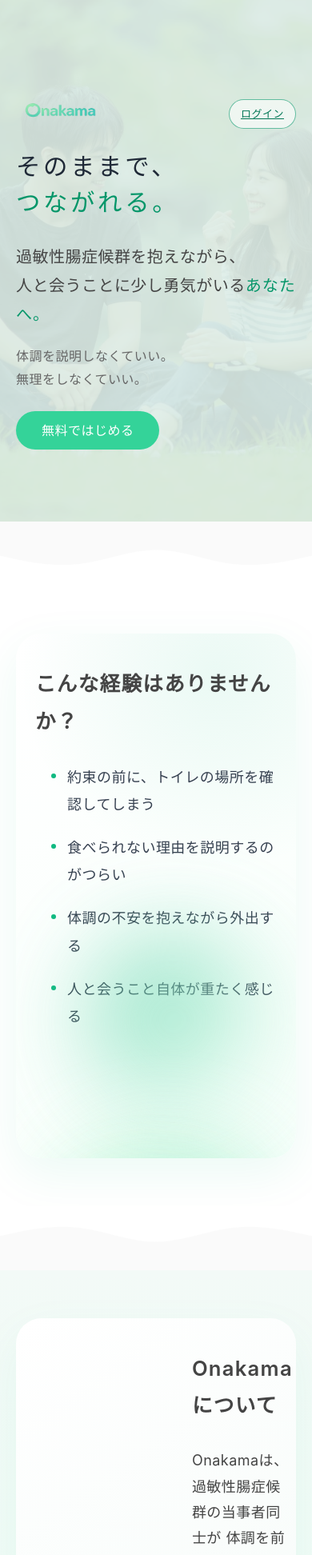
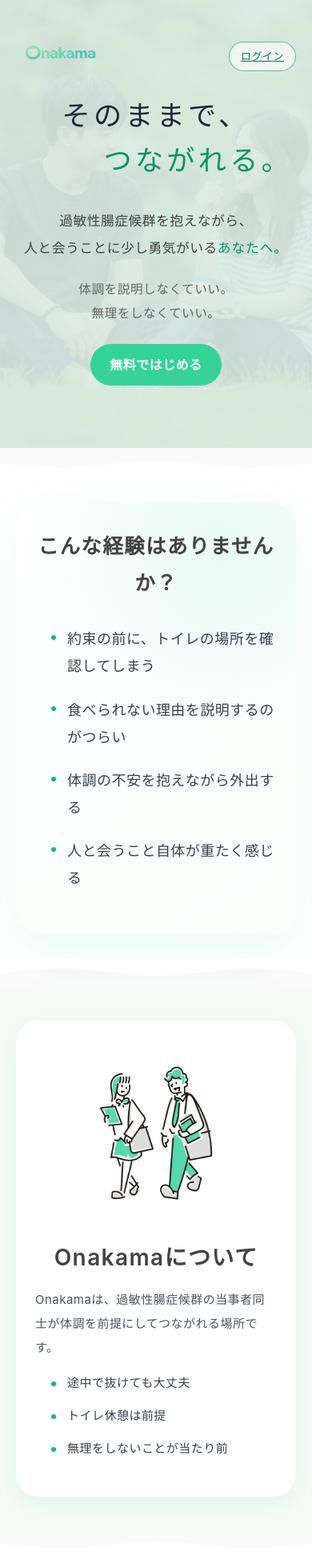
Before and after one commit to onakama-dev/onakama, a Next.js app: page / in a window 390 px wide. Shown: the top 1944 px of the page at 80% size. Built offline with nearby package versions, Linux system fonts and the light colour scheme.

Commit message:
トップ画面のupdate

```diff
--- a/app/page.tsx
+++ b/app/page.tsx
@@ -92,7 +92,7 @@ export default function TopPage() {
 
       <Wave flip />
 
-      <section className="section bg-soft">
+      <section className="section about-section">
         <div className="about-card reverse">
 
           <div className="about-illustration">
@@ -102,8 +102,7 @@ export default function TopPage() {
           <div className="about-text">
             <h2 className="section-title">Onakamaについて</h2>
             <p className="about-sub">
-              Onakamaは、過敏性腸症候群の当事者同士が
-              体調を前提にしてつながれる場所です。
+              Onakamaは、過敏性腸症候群の当事者同士が体調を前提にしてつながれる場所です。
             </p>
             <ul className="experience-list">
               <li>途中で抜けても大丈夫</li>
@@ -123,7 +122,7 @@ export default function TopPage() {
           <h2 className="reason-title">安心して使える理由</h2>
 
           <p className="reason-lead">
-            同じ悩みを持つ人と出会える場所だからこそ、<br />
+            同じ悩みを持つ人と出会える場所だからこそ、<br className="pc-break" />
             心の距離が近づくまでは匿名でいられる安心を。
           </p>
 
--- a/app/top.css
+++ b/app/top.css
@@ -629,6 +629,8 @@ body {
   z-index: 2;
 }
 
+
+
 /* レスポンシブ */
 @media (max-width: 1024px) {
   .hero-title {
@@ -668,7 +670,7 @@ body {
 @media (max-width: 768px) {
   .hero {
     height: auto;
-    padding: 100px 20px;
+    padding: 8px 20px 48px;
   }
 
   .hero-illustration {
@@ -680,8 +682,8 @@ body {
     top: 24px;
   }
 
-   .hero-header {
-    padding-top: 24px;
+  .hero-header {
+    padding-top: 2px;
   }
 
   .hero-logo img {
@@ -693,13 +695,38 @@ body {
     padding: 6px 14px;
   }
 
+  .hero-content {
+    text-align: center;
+    align-items: center;
+  }
+
+  .hero-title {
+    text-align: center;
+    font-size: 2.2rem;
+    line-height: 1.7;
+  }
+
+  .cta-button {
+    align-self: center;
+    width: 100%;
+    max-width: 320px;
+    text-align: center;
+    padding: 16px 24px;
+    font-size: 16px;
+    font-weight: 600;
+  }
+
+  .wave svg {
+    height: 36px;
+  }
 
   .pc-break {
     display: none;
   }
 
   .line2 {
-    margin-left: 0;
+    display: inline-block;
+    margin-left: 3em;
   }
 
   .hero-bg {
@@ -711,16 +738,28 @@ body {
   }
 
   .hero-title {
-    font-size: 1.9rem;
-    line-height: 1.5;
+    font-size: 2.2rem;
+    line-height: 1.6;
+  }
+
+  .hero-lead {
+    font-size: 1.05rem;
+    line-height: 2;
   }
 
   .hero-sub {
-    font-size: 1rem;
+    font-size: 0.98rem;
+    line-height: 1.9;
   }
 
   .section {
-    padding: 60px 20px;
+    padding: 32px 20px;
+  }
+
+  .reason-section,
+  .how-section,
+  .cta-section {
+    padding: 40px 20px;
   }
 
   .experience-container {
@@ -734,18 +773,17 @@ body {
   }
 
   .experience-card {
-    flex-direction: column;
-    padding: 40px 24px;
+    padding: 32px 24px;
+    gap: 24px;
   }
 
   .experience-art {
-    width: 100%;
-    margin-top: 40px;
-    height: 260px;
+    display: none;
   }
 
   .section-title {
     font-size: 26px;
+    text-align: center;
   }
 
   .about-card {
@@ -763,7 +801,7 @@ body {
     margin-bottom: 40px;
   }
 
-    .reason-container {
+  .reason-container {
     padding: 40px 24px;
     border-radius: 24px;
   }
@@ -779,7 +817,7 @@ body {
   }
 
   .reason-card {
-    padding: 32px 20px;
+    padding: 24px 18px;
   }
 
   .reason-card img {
@@ -808,4 +846,66 @@ body {
     top: 5px;
     right: 15px;
   }
+
+  .about-card.reverse {
+    flex-direction: column !important;
+  }
+
+  .about-card.reverse {
+    flex-direction: column !important;
+    align-items: center;
+  }
+
+   .about-section {
+    padding: 40px 20px;
+    background: #f6fbf8;
+  }
+
+  .about-card {
+    background: white;
+    border-radius: 28px;
+    padding: 32px 24px;
+    box-shadow: 0 10px 30px rgba(16,185,129,0.08);
+    display: flex;
+    flex-direction: column;
+    gap: 28px;
+  }
+
+  .about-illustration {
+    width: 100%;
+    display: flex;
+    justify-content: center;
+    margin-bottom: 0;
+  }
+
+  .about-illustration img {
+    width: 72%;
+    max-width: 220px;
+    height: auto;
+  }
+
+  .about-text {
+    width: 100%;
+  }
+
+  .about-text .section-title {
+    font-size: 28px;
+    line-height: 1.4;
+    margin-bottom: 18px;
+  }
+
+  .about-sub {
+    font-size: 15px;
+    line-height: 2;
+    color: #4b5563;
+    margin-bottom: 24px;
+  }
+
+  .about-text .experience-list li {
+    font-size: 15px;
+    margin-bottom: 14px;
+    line-height: 1.8;
+  }
+
+
 }
```
